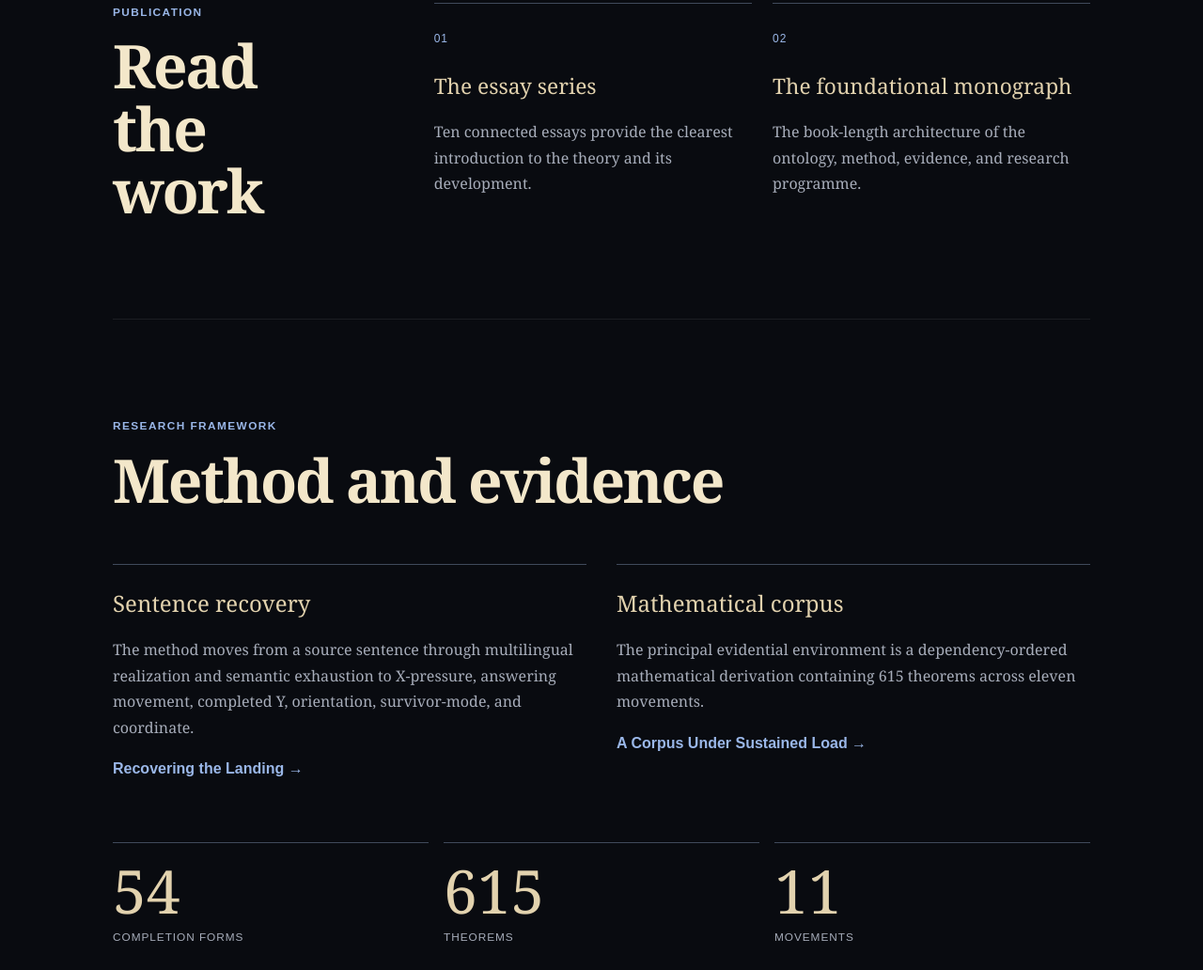
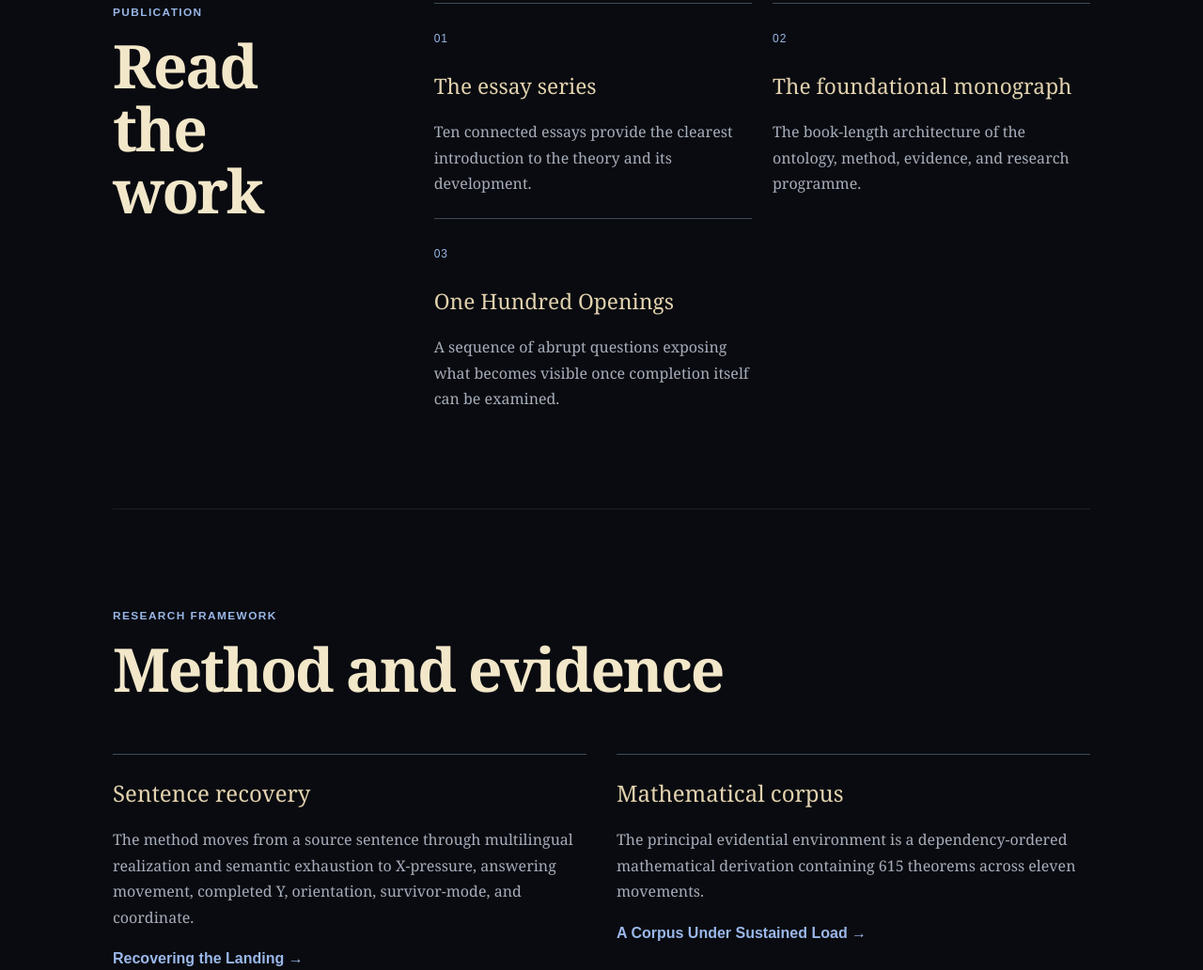
Before and after one commit to TitanicParker/The-Manifold-of-Completed-Intelligibility, a plain HTML site: page index.html in a window 1280 px wide. Shown: the part 895-1927 px from the top of the page at 94% size. Drawn offline with Linux system fonts and the light colour scheme.

Commit message:
Add One Hundred Openings to publication index

```diff
--- a/index.html
+++ b/index.html
@@ -37,6 +37,11 @@
           <strong>The foundational monograph</strong>
           <p>The book-length architecture of the ontology, method, evidence, and research programme.</p>
         </a>
+        <a class="entry-path" href="insights.html">
+          <span>03</span>
+          <strong>One Hundred Openings</strong>
+          <p>A sequence of abrupt questions exposing what becomes visible once completion itself can be examined.</p>
+        </a>
       </div>
     </section>
 
```
